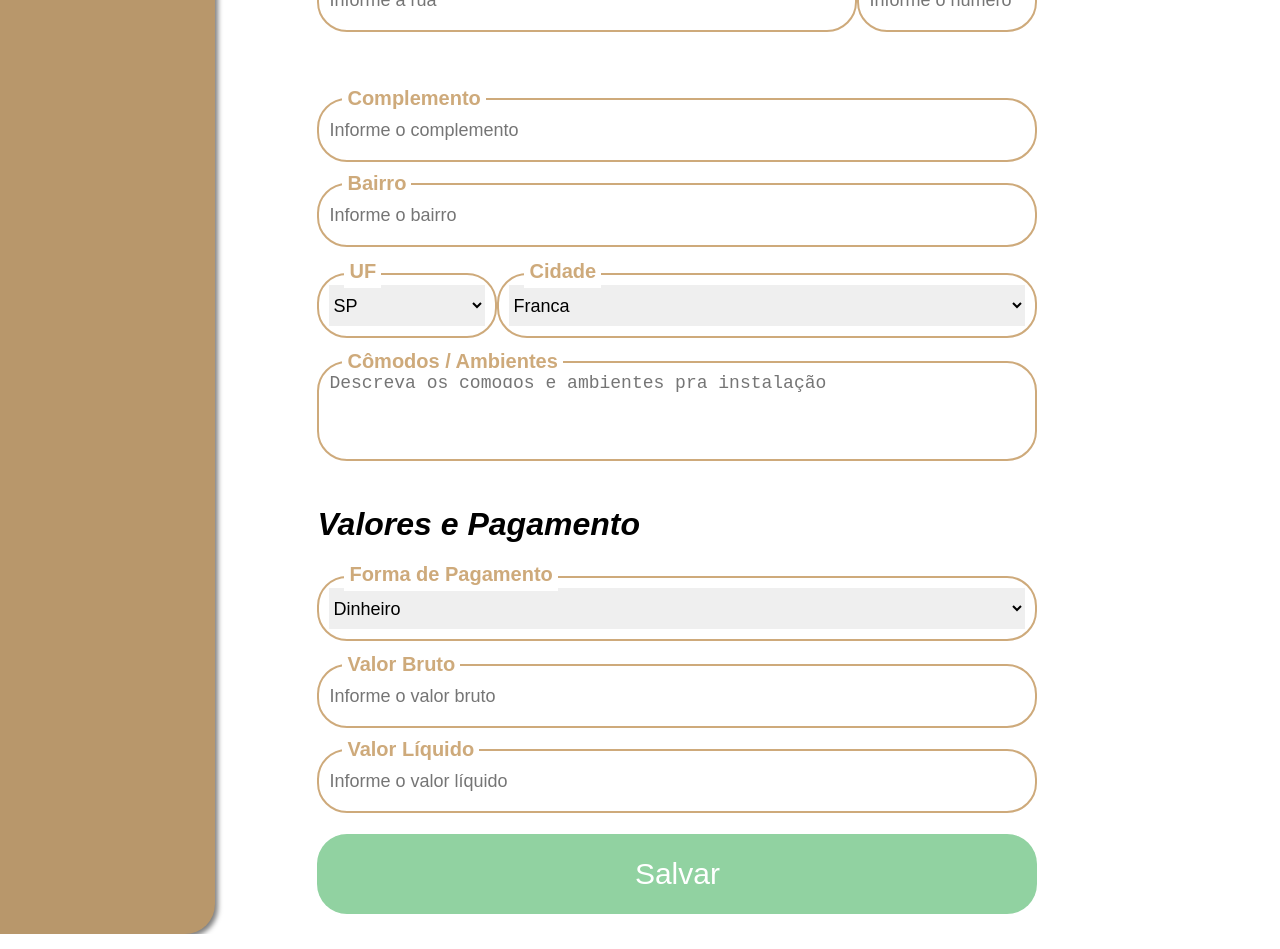
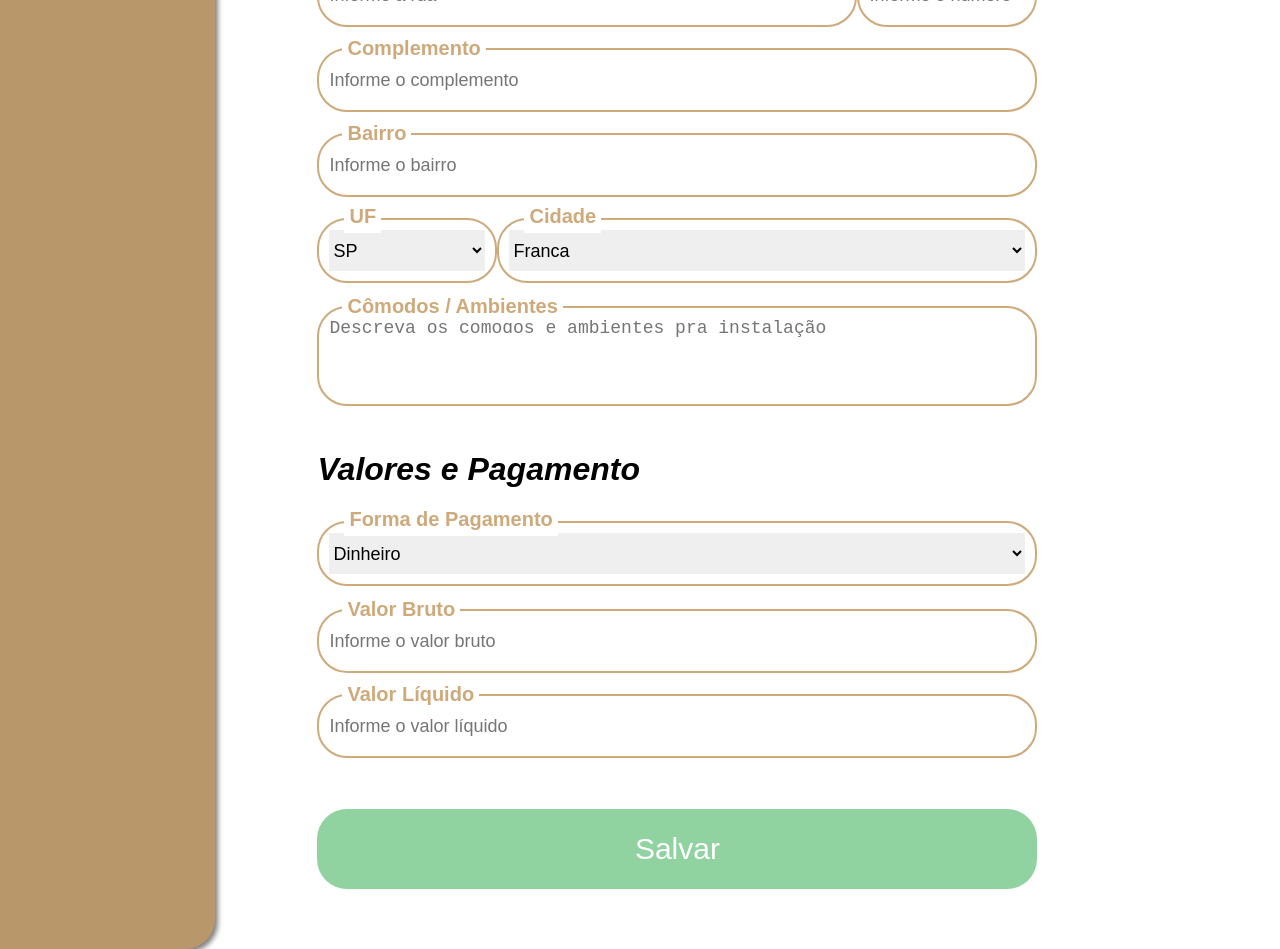
Before and after one commit to Vini7Dev/PI-Plan, a React (Create React App) app in the folder frontend/: page / in a window 1280 px wide. Shown: the part 600-1549 px from the top of the page. Built offline with nearby package versions, Linux system fonts and the light colour scheme.

Commit message:
corrigindo problemas com as margens dos inputs

```diff
--- a/frontend/src/components/Button/styles.ts
+++ b/frontend/src/components/Button/styles.ts
@@ -4,6 +4,7 @@ export const Container = styled.div`
   position: relative;
   width: 100%;
   height: 80px;
+  margin: 75px 0 40px 0;
 
   button {
     height: 100%;
--- a/frontend/src/components/Input/styles.ts
+++ b/frontend/src/components/Input/styles.ts
@@ -5,7 +5,7 @@ export const Container = styled.div`
   width: 100%;
   height: 40px;
 
-  margin: 45px 0;
+  margin: 45px 0 0 0;
 
   label {
     position: absolute;
--- a/frontend/src/components/Select/styles.ts
+++ b/frontend/src/components/Select/styles.ts
@@ -5,7 +5,7 @@ export const Container = styled.div`
   width: 100%;
   height: 65px;
 
-  margin: 45px 0;
+  margin: 45px 0 0 0;
   margin-bottom: -22px;
 
   label {
--- a/frontend/src/pages/OrderData/styles.ts
+++ b/frontend/src/pages/OrderData/styles.ts
@@ -25,7 +25,6 @@ export const Container = styled.div`
       max-width: 720px;
 
       .space-division {
-        margin-top: -40px;
         display: flex;
 
         .x1 {
```
